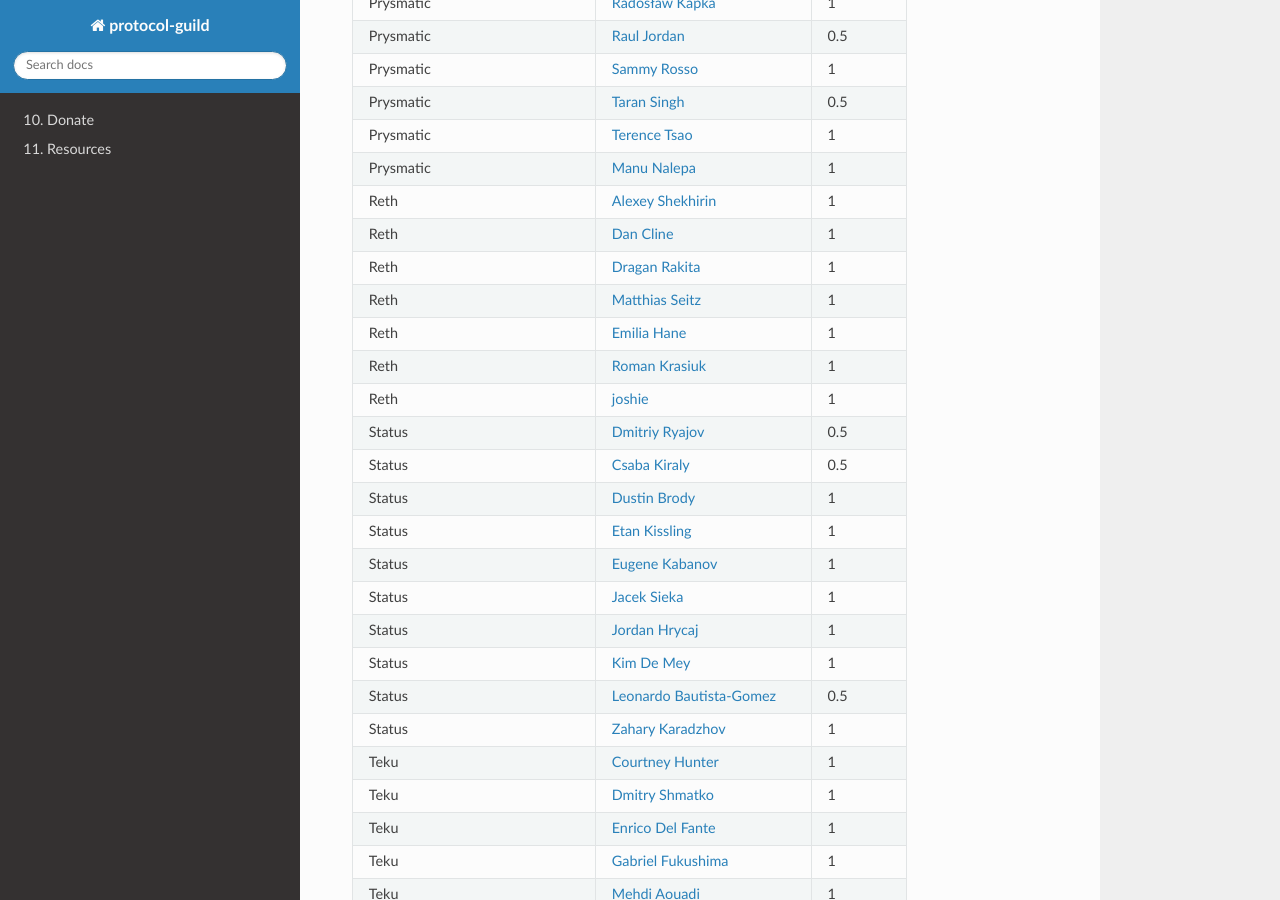
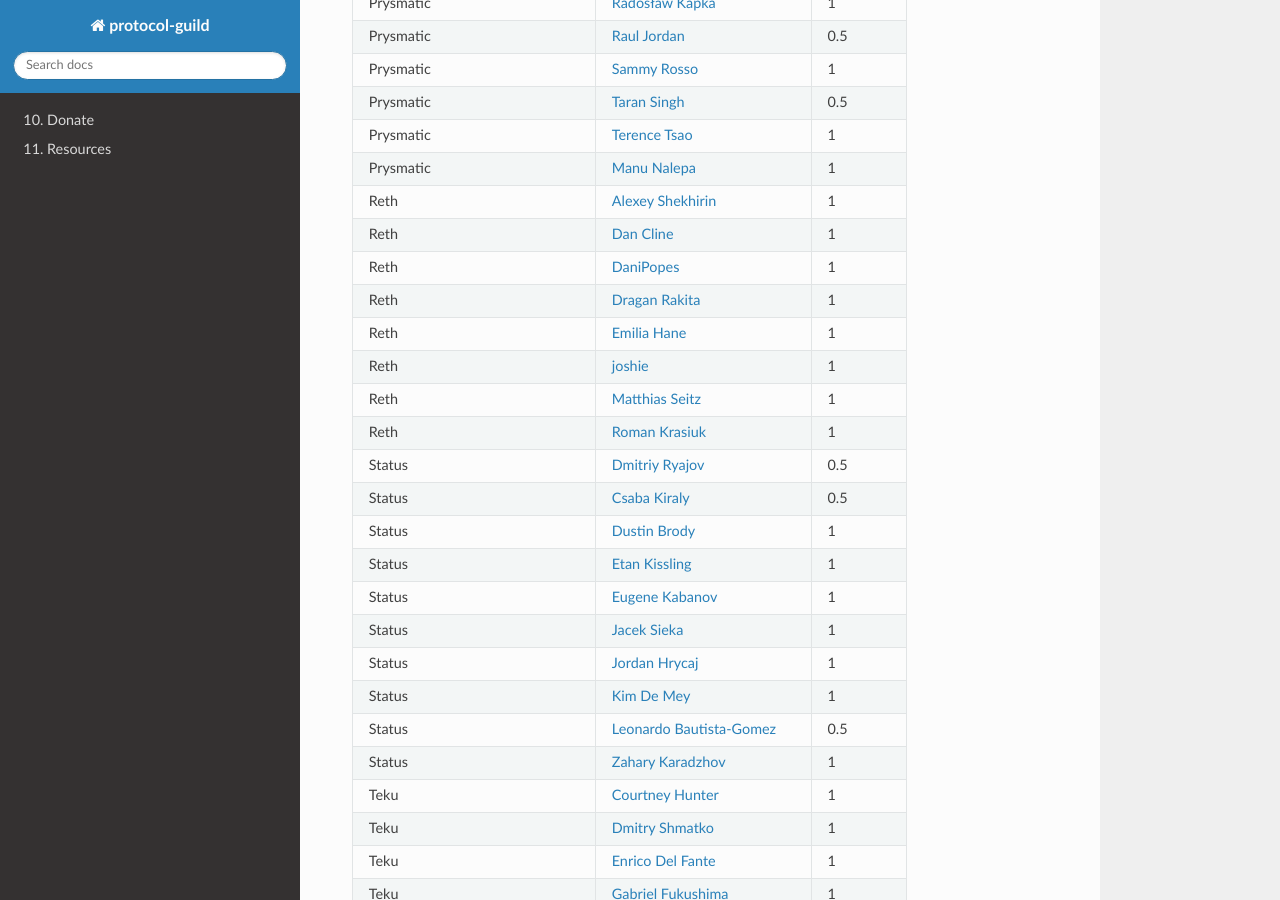
Before and after one commit to protocolguild/documentation, a Sphinx documentation site: the page built from docs/09-membership.md, in a window 1280 px wide and 900 px high, scrolled down 5862 px. Built offline with Sphinx 7.4.7 and the Read the Docs theme 2.0.0, drawn with Linux system fonts in a browser that asks for light colours; pages that are not in the unit, such as notebooks, are missing from menus.

Commit message:
feat(membership): add DaniPopes

```diff
--- a/docs/09-membership.md
+++ b/docs/09-membership.md
@@ -186,11 +186,12 @@
  | Prysmatic | [Manu Nalepa](https://github.com/nalepae) | 1 |
  | Reth | [Alexey Shekhirin](https://github.com/shekhirin/) | 1 |
  | Reth | [Dan Cline](https://github.com/rjected/) | 1 |
+ | Reth | [DaniPopes](https://github.com/DaniPopes) | 1 |
  | Reth | [Dragan Rakita](https://github.com/rakita/) | 1 |
+ | Reth | [Emilia Hane](https://github.com/emhane) | 1 |
+ | Reth | [joshie](https://github.com/joshieDo) | 1 |
  | Reth | [Matthias Seitz](https://github.com/mattsse/) | 1 |
- | Reth | [Emilia Hane](https://github.com/emhane) | 1 |
  | Reth | [Roman Krasiuk](https://github.com/rkrasiuk) | 1 |
- | Reth | [joshie](https://github.com/joshieDo) | 1 |
  | Status | [Dmitriy Ryajov](https://github.com/dryajov/) | 0.5 |
  | Status | [Csaba Kiraly](https://github.com/cskiraly/) | 0.5 |
  | Status | [Dustin Brody](https://github.com/tersec/) | 1 |
```
